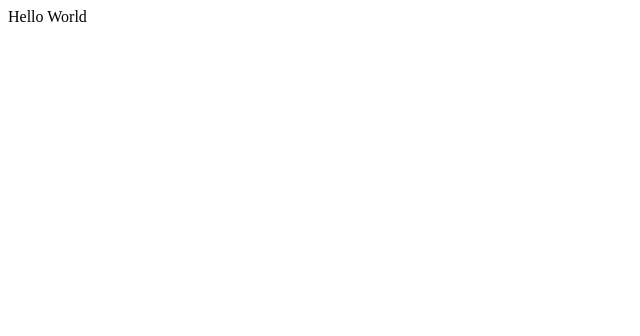
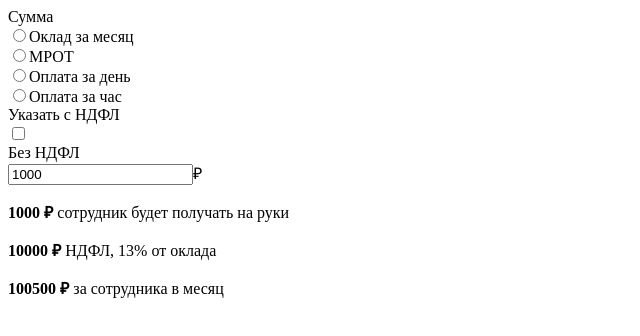
Before and after one commit to OlgaDrozdova/salary-radio-list, a React (Create React App) app: page / in a window 1280 px wide. Shown: the top 336 px of the page, without its empty margins (0-640 px from the left). Built offline with nearby package versions, Linux system fonts and the light colour scheme.

Commit message:
base template

```diff
--- a/src/App.tsx
+++ b/src/App.tsx
@@ -1,12 +1,13 @@
 import React from 'react';
 import { Container, Row, Col } from 'react-bootstrap';
+import ControlSalary from './components/ControlSalary';
 
 const App: React.FC = () => {
   return (
     <Container>
       <Row>
         <Col>
-          <>Hello World</>
+          <ControlSalary />
         </Col>
       </Row>
     </Container>
--- /dev/null
+++ b/src/components/ControlSalary.tsx
@@ -0,0 +1,45 @@
+import React, { memo } from 'react';
+import { Form, Alert } from 'react-bootstrap';
+import { useSelector } from 'react-redux';
+import { Field, formValueSelector, reduxForm } from 'redux-form';
+import MoneyInput from './MoneyInput';
+import NDFLSwitcher from './NDFLSwitcher';
+import PayTypeRadioGroup from './PayTypeRadioGroup';
+
+const testData = {};
+const ControlSalary: React.FC = () => {
+  //const connectedControlSalary = useSelector(mapStateToProps);
+  return (
+    <Form onSubmit={() => {}}>
+      <Field name='radio-button-list' component={PayTypeRadioGroup} />
+      <Field name='isNDFL-switcher' component={NDFLSwitcher} />
+      <Field name='money-input' component={MoneyInput} />
+      <Alert variant='warning'>
+        <>
+          <p>
+            <b>1000 ₽</b> сотрудник будет получать на руки
+          </p>
+          <p>
+            <b>10000 ₽</b> НДФЛ, 13% от оклада
+          </p>
+          <p>
+            <b>100500 ₽</b> за сотрудника в месяц
+          </p>
+        </>
+      </Alert>
+    </Form>
+  );
+};
+
+const ControlSalaryForm = reduxForm<FormData>({
+  form: 'salary',
+  initialValues: testData,
+})(ControlSalary);
+
+// const selector = formValueSelector('salary');
+
+// const mapStateToProps = (state: any) => {
+//   return selector(state);
+// };
+
+export default memo(ControlSalaryForm);
--- /dev/null
+++ b/src/components/MoneyInput.tsx
@@ -0,0 +1,18 @@
+import React from 'react';
+import { Form } from 'react-bootstrap';
+
+const MoneyInput: React.FC = () => {
+  return (
+    <Form.Group>
+      <Form.Control
+        type='text'
+        maxLength={10}
+        value={1000}
+        onChange={() => {}}
+      />
+      <Form.Label>₽</Form.Label>
+    </Form.Group>
+  );
+};
+
+export default MoneyInput;
--- /dev/null
+++ b/src/components/NDFLSwitcher.tsx
@@ -0,0 +1,20 @@
+import React from 'react';
+import { Form, Row } from 'react-bootstrap';
+
+const NDFLSwitcher: React.FC = () => {
+  return (
+    <Form.Group as={Row}>
+      <Form.Label>Указать с НДФЛ</Form.Label>
+      <Form.Check
+        type='switch'
+        id='ndfl-switcher'
+        // checked={true}
+        //name='ndfl-switcher'
+        onChange={() => {}}
+      />
+      <Form.Label>Без НДФЛ</Form.Label>
+    </Form.Group>
+  );
+};
+
+export default NDFLSwitcher;
--- /dev/null
+++ b/src/components/PayTypeRadioGroup.tsx
@@ -0,0 +1,27 @@
+import React from 'react';
+import { Form, Row, Col } from 'react-bootstrap';
+import { PayType } from '../helpers/common';
+
+const PayTypeRadioGroup: React.FC = () => {
+  return (
+    <Form.Group>
+      <Form.Label>Сумма</Form.Label>
+      {Object.values(PayType).map((element, index) => (
+        <Row key={index}>
+          <Col>
+            <Form.Check
+              type='radio'
+              label={element}
+              //checked={}
+              value={element}
+              name='radio-button'
+              onChange={() => {}}
+            />
+          </Col>
+        </Row>
+      ))}
+    </Form.Group>
+  );
+};
+
+export default PayTypeRadioGroup;
--- /dev/null
+++ b/src/helpers/common.ts
@@ -0,0 +1,6 @@
+export enum PayType {
+    PAY_MONTHLY = 'Оклад за месяц',
+    MROT = 'МРОТ',
+    PAY_DAILY = 'Оплата за день',
+    PAY_HOUR = 'Оплата за час'
+};
--- a/src/index.tsx
+++ b/src/index.tsx
@@ -1,4 +1,3 @@
-import React from 'react';
 import { createRoot } from 'react-dom/client';
 import { Provider } from 'react-redux';
 import store from './store';
@@ -8,9 +7,7 @@ const container = document.getElementById('root')!;
 const root = createRoot(container);
 
 root.render(
-  <React.StrictMode>
-    <Provider store={store}>
-      <App />
-    </Provider>
-  </React.StrictMode>
+  <Provider store={store}>
+    <App />
+  </Provider>
 );
```
